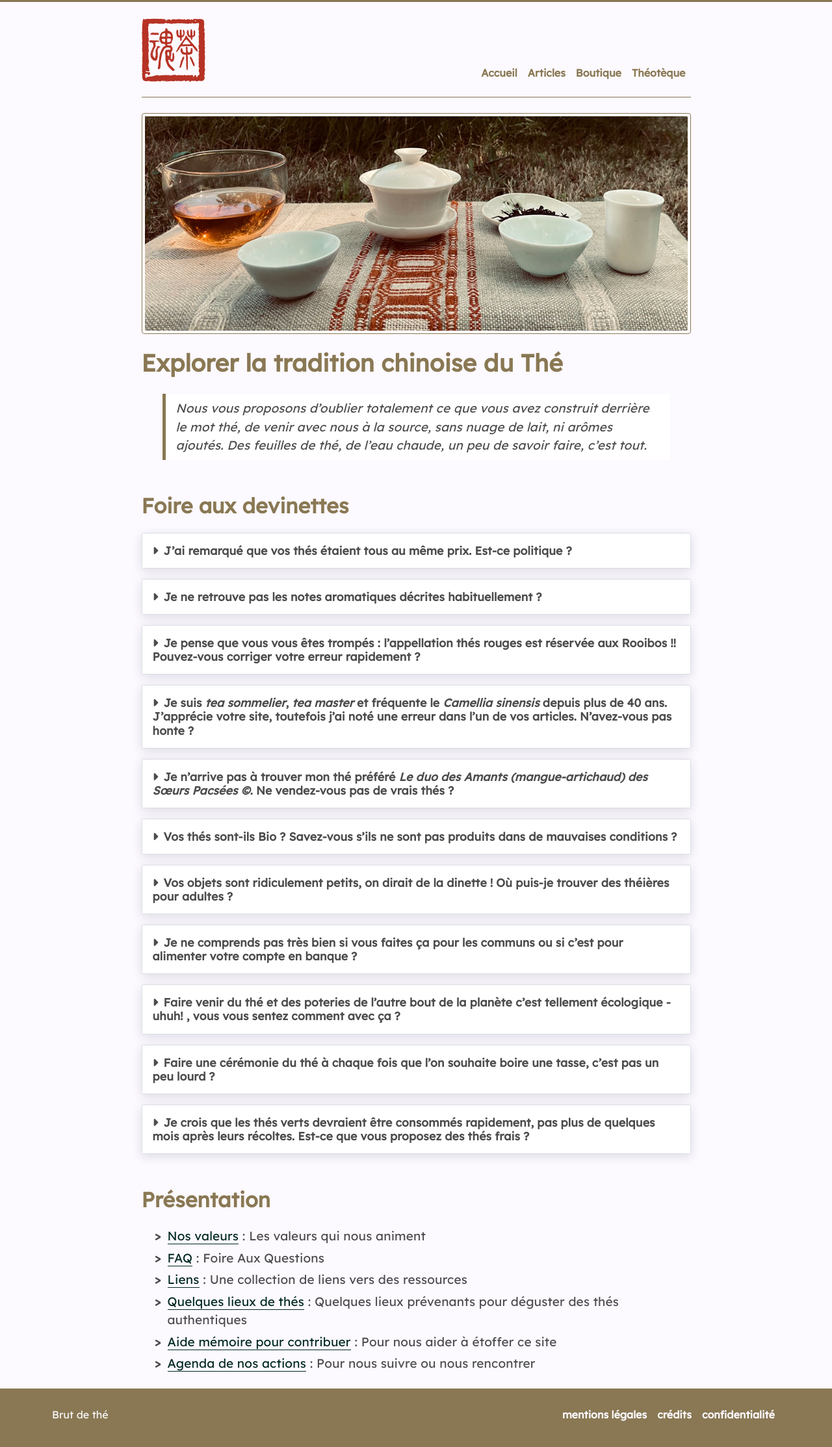
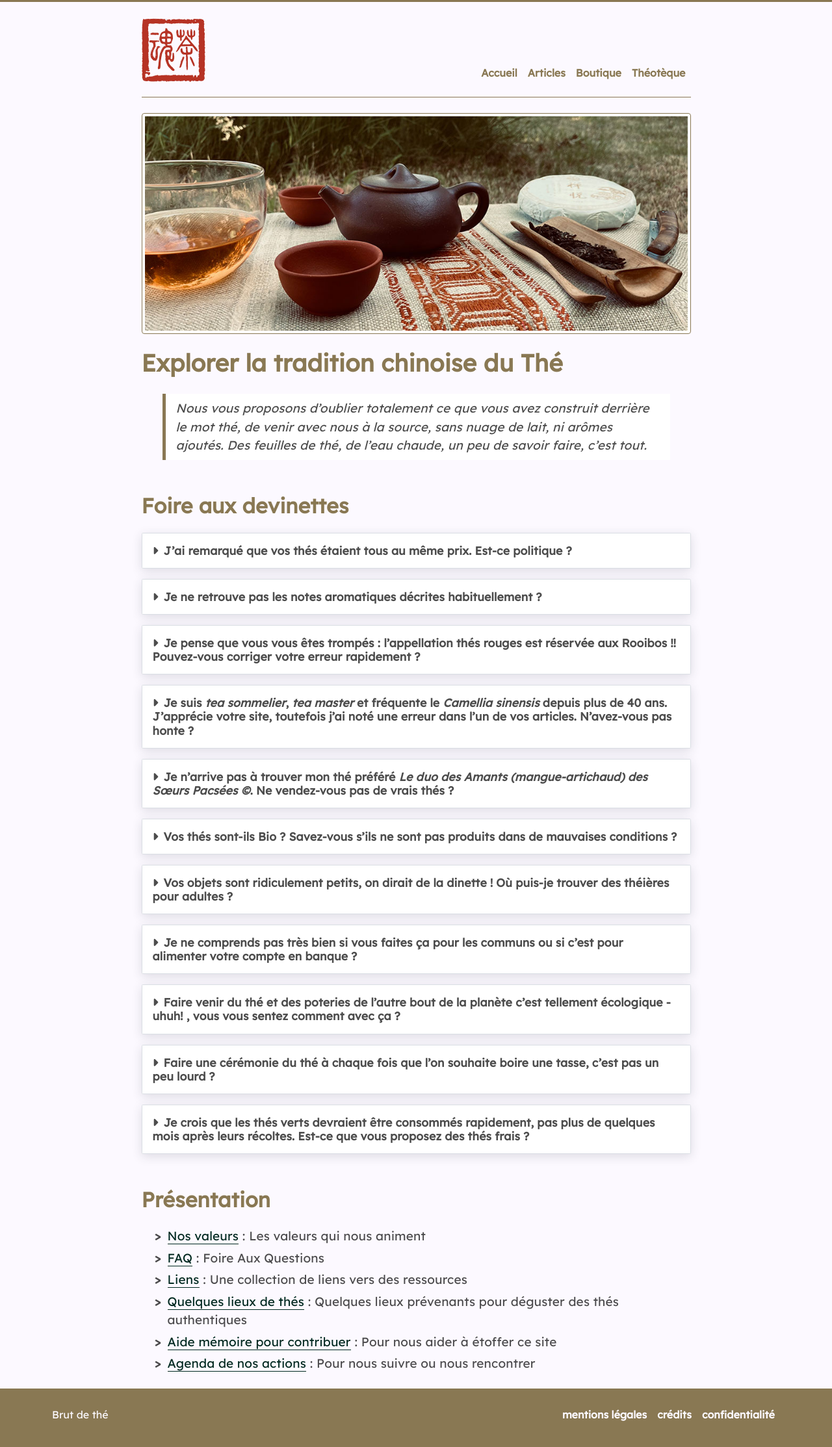
Before and after one commit to brutdethe/site, a Jekyll site: the page built from index.md, in a window 1280 px wide. Shown: the whole page at 65% size. Built offline with Jekyll 4.4.1, drawn with Linux system fonts in a browser that asks for light colours; nearby versions of some CDN libraries.

Commit message:
change encore la photo d'accueil

```diff
--- a/index.md
+++ b/index.md
@@ -3,7 +3,7 @@ layout: page
 title: Brut de thé
 ---
 
-![](/assets/media/accueil_1.jpg)
+![](/assets/media/accueil_2.jpg)
 
 # Explorer la tradition chinoise du Thé
 
```
